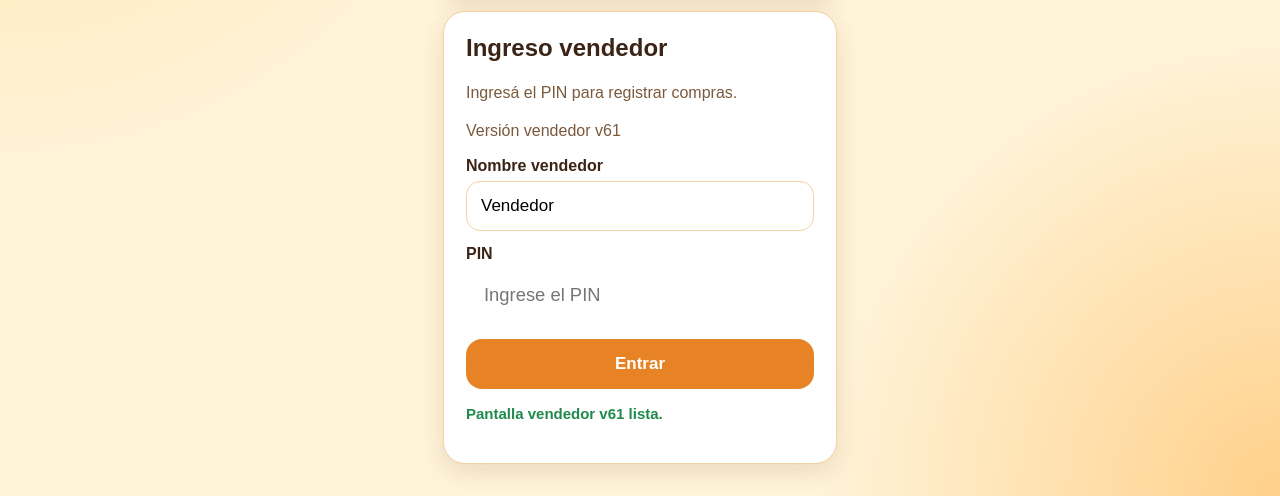
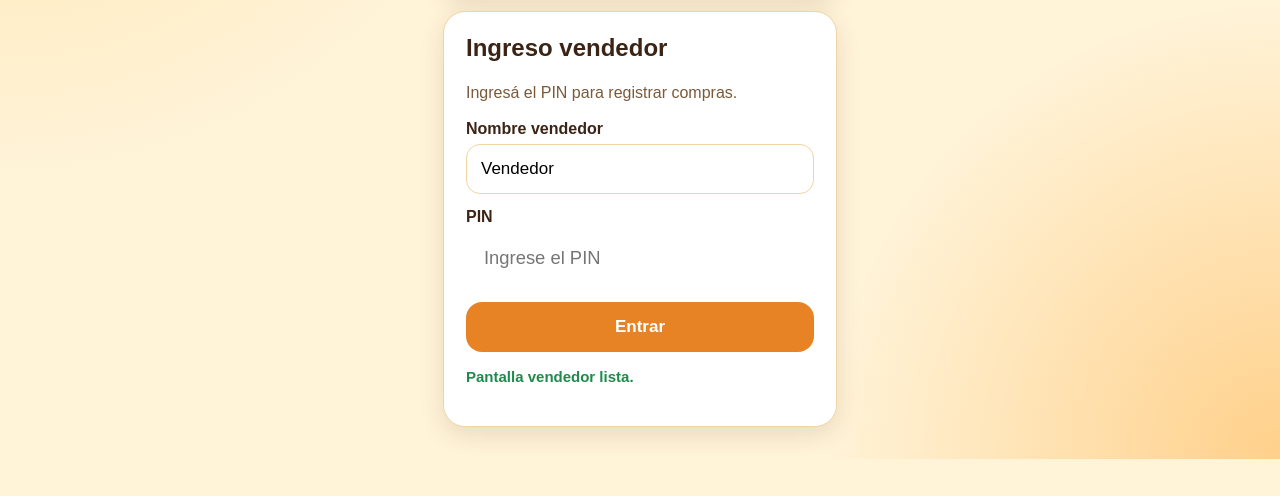
Before and after one commit to Jwgf/yactun-club-beneficios, a website: page web/vendedor.html in a window 1280 px wide. Shown: the part 354-850 px from the top of the page. After the commit the page ends 813 px from the top, so only its background shows below. Drawn offline with Linux system fonts and the light colour scheme.

Commit message:
Limpiar textos de version visibles en vendedor

```diff
--- a/web/vendedor.html
+++ b/web/vendedor.html
@@ -47,7 +47,7 @@
 
     <section id="loginBox" class="card">
       <h2>Ingreso vendedor</h2>
-      <p class="muted">Ingresá el PIN para registrar compras.</p><p class="muted">Versión vendedor v61</p>
+      <p class="muted">Ingresá el PIN para registrar compras.</p>
 
       <label>Nombre vendedor</label>
       <input id="vendedorInput" type="text" value="Vendedor" autocomplete="off" />
--- a/web/vendedor.js
+++ b/web/vendedor.js
@@ -45,7 +45,7 @@ window.addEventListener("load", function () {
   localStorage.removeItem("yactun_vendedor_pin");
   pinInput.value = "";
 
-  loginMsg.textContent = "Pantalla vendedor v60 lista.";
+  loginMsg.textContent = "Pantalla vendedor lista.";
   loginMsg.classList.add("ok");
 
   entrarBtn.onclick = async function () {
--- a/web/vendedor_v61.js
+++ b/web/vendedor_v61.js
@@ -45,7 +45,7 @@ window.addEventListener("load", function () {
   localStorage.removeItem("yactun_vendedor_pin");
   pinInput.value = "";
 
-  loginMsg.textContent = "Pantalla vendedor v61 lista.";
+  loginMsg.textContent = "Pantalla vendedor lista.";
   loginMsg.classList.add("ok");
 
   entrarBtn.onclick = async function () {
```
